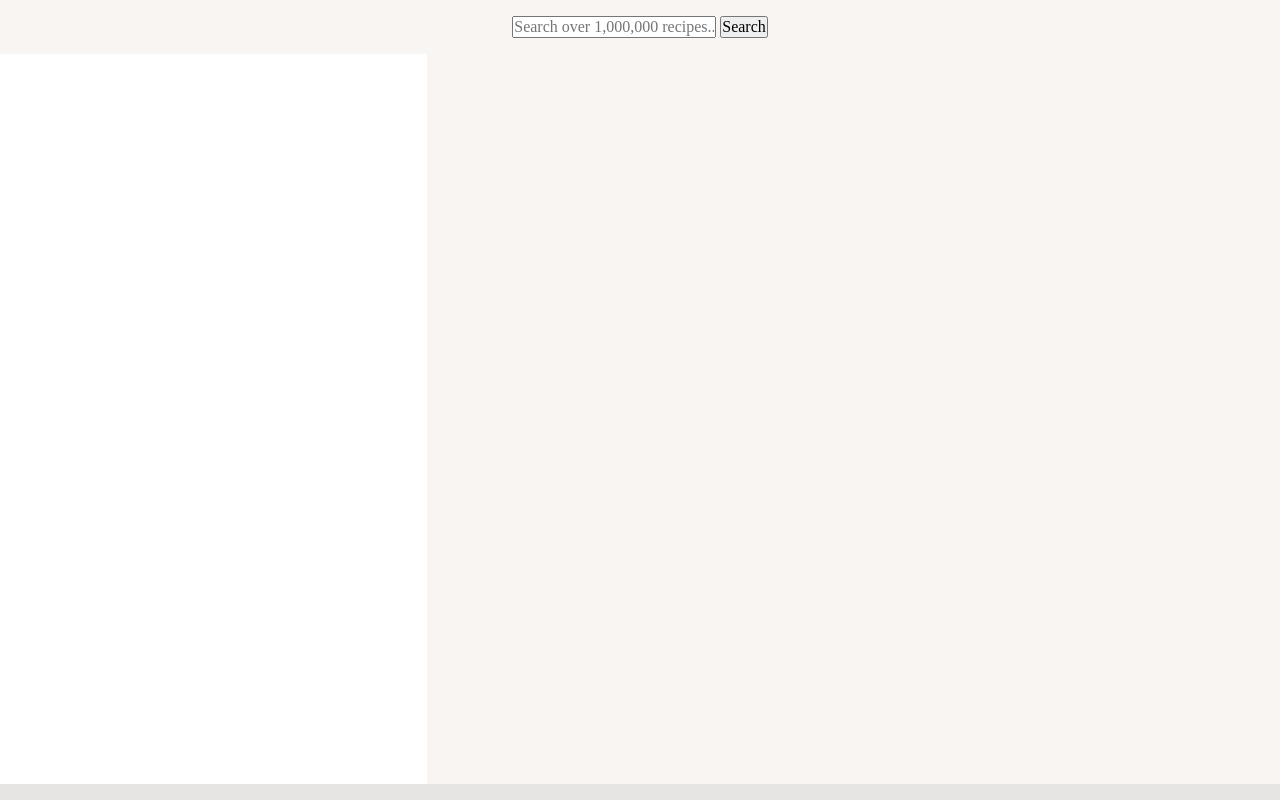
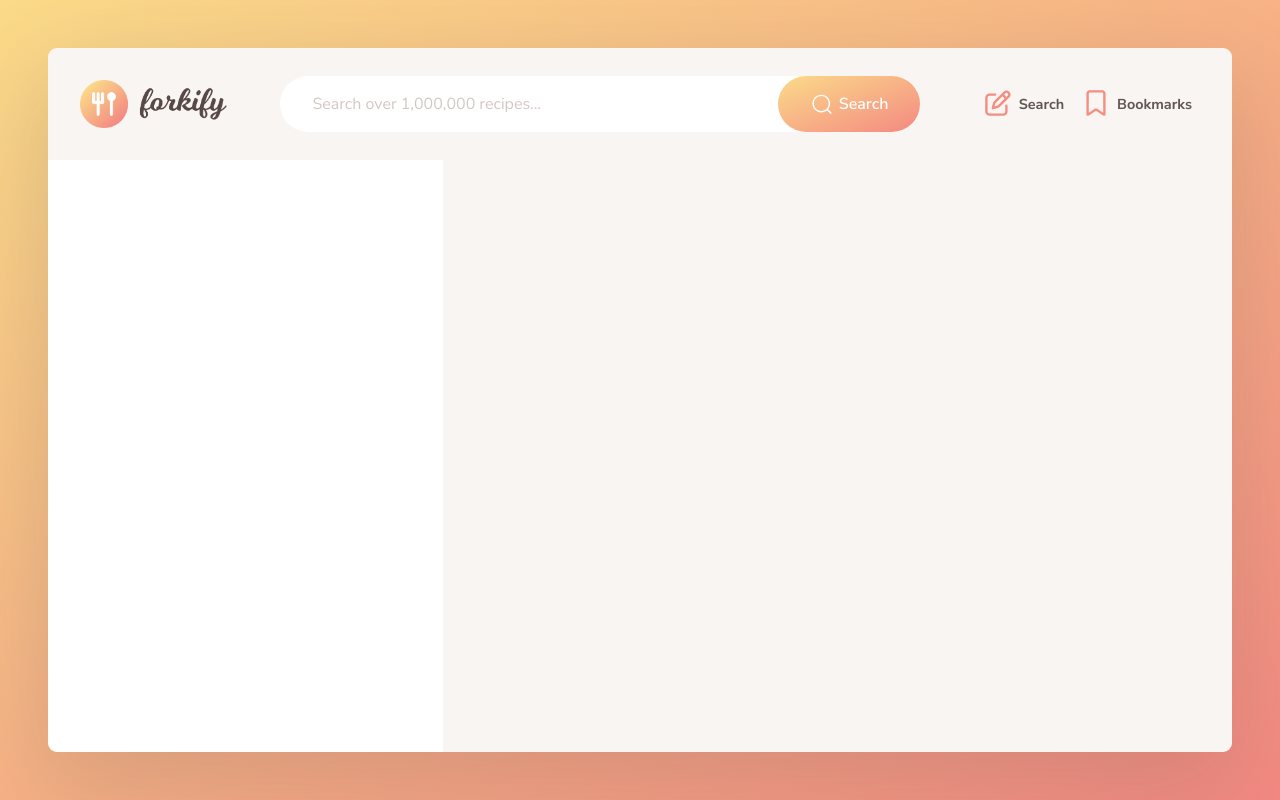
Before and after one commit to Amr-Allam/Forkify, a website built with Parcel: page index.html in a window 1280 px wide. Built offline with nearby package versions, Linux system fonts and the light colour scheme; no server answers.

Commit message:
add layout

```diff
--- a/index.html
+++ b/index.html
@@ -7,7 +7,7 @@
     <link rel="preconnect" href="https://fonts.googleapis.com" />
     <link rel="preconnect" href="https://fonts.gstatic.com" crossorigin />
     <link
-      href="https://fonts.googleapis.com/css2?family=Nunito:ital,wght@0,200..1000;1,200..1000&family=Red+Hat+Text:ital,wght@0,300..700;1,300..700&display=swap"
+      href="https://fonts.googleapis.com/css2?family=Nunito+Sans:ital,opsz,wght@0,6..12,200..1000;1,6..12,200..1000&display=swap"
       rel="stylesheet"
     />
 
@@ -19,19 +19,56 @@
   </head>
 
   <body>
-    <header>
+    <div class="container">
+      <header class="header">
+        <img src="src/img/logo.png" alt="logo" class="logo" />
         <form class="search-form">
           <input
             type="text"
             placeholder="Search over 1,000,000 recipes..."
-          class="search"
+            class="search-bar"
           />
-        <button class="search-button">Search</button>
+          <button class="search-button">
+            <svg viewBox="0 0 24 25" xmlns="http://www.w3.org/2000/svg">
+              <path
+                fill-rule="evenodd"
+                clip-rule="evenodd"
+                d="M11.25 2.75C6.14154 2.75 2 6.89029 2 11.998C2 17.1056 6.14154 21.2459 11.25 21.2459C13.5335 21.2459 15.6238 20.4187 17.2373 19.0475L20.7182 22.5287C21.011 22.8216 21.4859 22.8217 21.7788 22.5288C22.0717 22.2359 22.0718 21.761 21.7789 21.4681L18.2983 17.9872C19.6714 16.3736 20.5 14.2826 20.5 11.998C20.5 6.89029 16.3585 2.75 11.25 2.75ZM3.5 11.998C3.5 7.71905 6.96962 4.25 11.25 4.25C15.5304 4.25 19 7.71905 19 11.998C19 16.2769 15.5304 19.7459 11.25 19.7459C6.96962 19.7459 3.5 16.2769 3.5 11.998Z"
+              />
+            </svg>
+
+            <span>Search</span>
+          </button>
         </form>
+        <nav class="nav">
+          <ul class="nav-list">
+            <li class="nav-item">
+              <button>
+                <svg xmlns="http://www.w3.org/2000/svg" viewBox="0 0 640 640">
+                  <path
+                    d="M505 122.9L517.1 135C526.5 144.4 526.5 159.6 517.1 168.9L488 198.1L441.9 152L471 122.9C480.4 113.5 495.6 113.5 504.9 122.9zM273.8 320.2L408 185.9L454.1 232L319.8 366.2C316.9 369.1 313.3 371.2 309.4 372.3L250.9 389L267.6 330.5C268.7 326.6 270.8 323 273.7 320.1zM437.1 89L239.8 286.2C231.1 294.9 224.8 305.6 221.5 317.3L192.9 417.3C190.5 425.7 192.8 434.7 199 440.9C205.2 447.1 214.2 449.4 222.6 447L322.6 418.4C334.4 415 345.1 408.7 353.7 400.1L551 202.9C579.1 174.8 579.1 129.2 551 101.1L538.9 89C510.8 60.9 465.2 60.9 437.1 89zM152 128C103.4 128 64 167.4 64 216L64 488C64 536.6 103.4 576 152 576L424 576C472.6 576 512 536.6 512 488L512 376C512 362.7 501.3 352 488 352C474.7 352 464 362.7 464 376L464 488C464 510.1 446.1 528 424 528L152 528C129.9 528 112 510.1 112 488L112 216C112 193.9 129.9 176 152 176L264 176C277.3 176 288 165.3 288 152C288 138.7 277.3 128 264 128L152 128z"
+                  />
+                </svg>
+                <span>Search</span>
+              </button>
+            </li>
+            <li class="nav-item">
+              <button>
+                <svg xmlns="http://www.w3.org/2000/svg" viewBox="0 0 640 640">
+                  <path
+                    d="M128 128C128 92.7 156.7 64 192 64L448 64C483.3 64 512 92.7 512 128L512 545.1C512 570.7 483.5 585.9 462.2 571.7L320 476.8L177.8 571.7C156.5 585.9 128 570.6 128 545.1L128 128zM192 112C183.2 112 176 119.2 176 128L176 515.2L293.4 437C309.5 426.3 330.5 426.3 346.6 437L464 515.2L464 128C464 119.2 456.8 112 448 112L192 112z"
+                  />
+                </svg>
+                <span>Bookmarks</span>
+              </button>
+            </li>
+          </ul>
+        </nav>
       </header>
       <main class="content">
         <section class="search-results"></section>
         <article class="recipe"></article>
       </main>
+    </div>
   </body>
 </html>
--- a/src/css/main.css
+++ b/src/css/main.css
@@ -6,24 +6,124 @@
 
 :root {
   --primary-color: #f9f5f3;
+  --primary-gradient: linear-gradient(to right bottom, #fbdb89, #f48982);
 }
 
 body {
-  background-color: #e6e5e4;
-  padding-bottom: 1rem;
+  font-family: Nunito Sans, sans-serif;
+  font-weight: 400;
+  line-height: 1.6;
+  color: #615551;
+  background-image: var(--primary-gradient);
+  padding: 3rem;
   height: 100dvh;
+}
+
+button {
+  border: none;
+  background: none;
+  color: inherit;
+  font-weight: 700;
+  text-transform: uppercase;
+  cursor: pointer;
+  display: flex;
+  justify-content: center;
+  align-items: center;
+}
+button:focus-visible {
+  outline: 2px solid black;
+  outline-offset: -2px;
+}
+input {
+  border: none;
+  outline: none;
+}
+li {
+  list-style: none;
+}
+
+.container {
+  height: 100%;
   display: flex;
   flex-direction: column;
+  border-radius: 9px;
+  overflow: hidden;
+  box-shadow: 0 2rem 6rem 0.5rem rgba(97, 85, 81, 0.2);
+}
+.container .header {
+  background-color: var(--primary-color);
+  padding: 0 2rem;
+  display: flex;
+  justify-content: space-between;
+  align-items: center;
+  gap: 2rem;
 }
 
-header {
-  background-color: var(--primary-color);
+.header .logo {
+  display: block;
+  height: 3rem;
+}
+.header .search-form {
+  background-color: white;
   display: flex;
-  justify-content: center;
-  padding: 1rem;
+  justify-content: space-between;
+  border-radius: 2rem;
+  max-width: 40rem;
+  flex: 1;
+  transition: all 0.3s;
+}
+.header .search-form:focus-within {
+  transform: translateY(-2px);
+  box-shadow: 0 0.7rem 3rem rgba(97, 85, 81, 0.08);
+}
+.search-form .search-bar {
+  padding-left: 2rem;
+  background: none;
+  min-width: 30ch;
+  color: #615551;
+}
+.search-form .search-bar::placeholder {
+  color: #d3c7c3;
 }
 
-.content {
+.search-form .search-button {
+  padding: 1rem 2rem;
+  border-radius: 2rem;
+  background-image: var(--primary-gradient);
+  color: white;
+  font-weight: 600;
+  transition: all 0.2s;
+}
+.search-form .search-button:hover {
+  transform: scale(1.05);
+}
+.search-form .search-button svg {
+  width: 1.5rem;
+  height: 1.5rem;
+  fill: currentColor;
+  margin-right: 0.3rem;
+}
+
+.header .nav-list {
+  display: flex;
+}
+.header .nav-item button {
+  padding: 2.5rem 0.5rem;
+  font-size: 0.9rem;
+  transition: all 0.3s;
+}
+.header .nav-item button svg {
+  width: 2rem;
+  height: 2rem;
+  fill: #f38e82;
+  margin-right: 0.3rem;
+  transform: translateY(-1px);
+}
+.header .nav-item button:hover {
+  background-color: #f2efee;
+}
+
+.container .content {
   display: flex;
   flex: 1;
 }
@@ -35,3 +135,23 @@ header {
   background-color: var(--primary-color);
   flex: 2;
 }
+
+/* Desktop-first (default styles are for desktop, scale down) */
+@media (max-width: 75em) {
+  /* ~1200px (large tablets / small laptops) */
+  html {
+    font-size: 92.5%;
+  }
+}
+@media (max-width: 64em) {
+  /* ~1024px (tablets portrait) */
+  body {
+    padding: 0;
+  }
+}
+@media (max-width: 48em) {
+  /* ~768px (big phones / small tablets) */
+}
+@media (max-width: 30em) {
+  /* ~480px (phones) */
+}
--- a/src/js/script.js
+++ b/src/js/script.js
@@ -15,11 +15,17 @@ const timeout = function (s) {
 };
 
 const recipeContainer = document.querySelector(".recipe");
+const searchBar = document.querySelector(".search-bar");
+const searchButton = document.querySelector(".search-button");
 
-const getRecipe = async function () {
+const getRecipe = async function (e) {
+  e.preventDefault();
+  const searchValue = searchBar.value;
+
   try {
     const res = await fetch(
       "https://forkify-api.jonas.io/api/v2/recipes/5ed6604591c37cdc054bc886"
+      // `https://forkify-api.jonas.io/api/v2/recipes?search=${searchValue}`
     );
     const data = await res.json();
 
@@ -27,22 +33,22 @@ const getRecipe = async function () {
 
     console.log(res, data);
 
-    let { recipe } = data.data;
-    console.log(recipe);
-    recipe = {
-      id: recipe.id,
-      title: recipe.title,
-      publisher: recipe.publisher,
-      sourceUrl: recipe.source_url,
-      image: recipe.image_url,
-      servings: recipe.servings,
-      cookingTime: recipe.cooking_time,
-      ingredients: recipe.ingredients,
-    };
-    console.log(recipe);
+    // let { recipe } = data.data;
+    // console.log(recipe);
+    // recipe = {
+    //   id: recipe.id,
+    //   title: recipe.title,
+    //   publisher: recipe.publisher,
+    //   sourceUrl: recipe.source_url,
+    //   image: recipe.image_url,
+    //   servings: recipe.servings,
+    //   cookingTime: recipe.cooking_time,
+    //   ingredients: recipe.ingredients,
+    // };
+    // console.log(recipe);
   } catch (err) {
     alert(err);
   }
 };
 
-getRecipe();
+searchButton.addEventListener("click", getRecipe);
```
Lines whose indentation alone changed are shown as unchanged.
